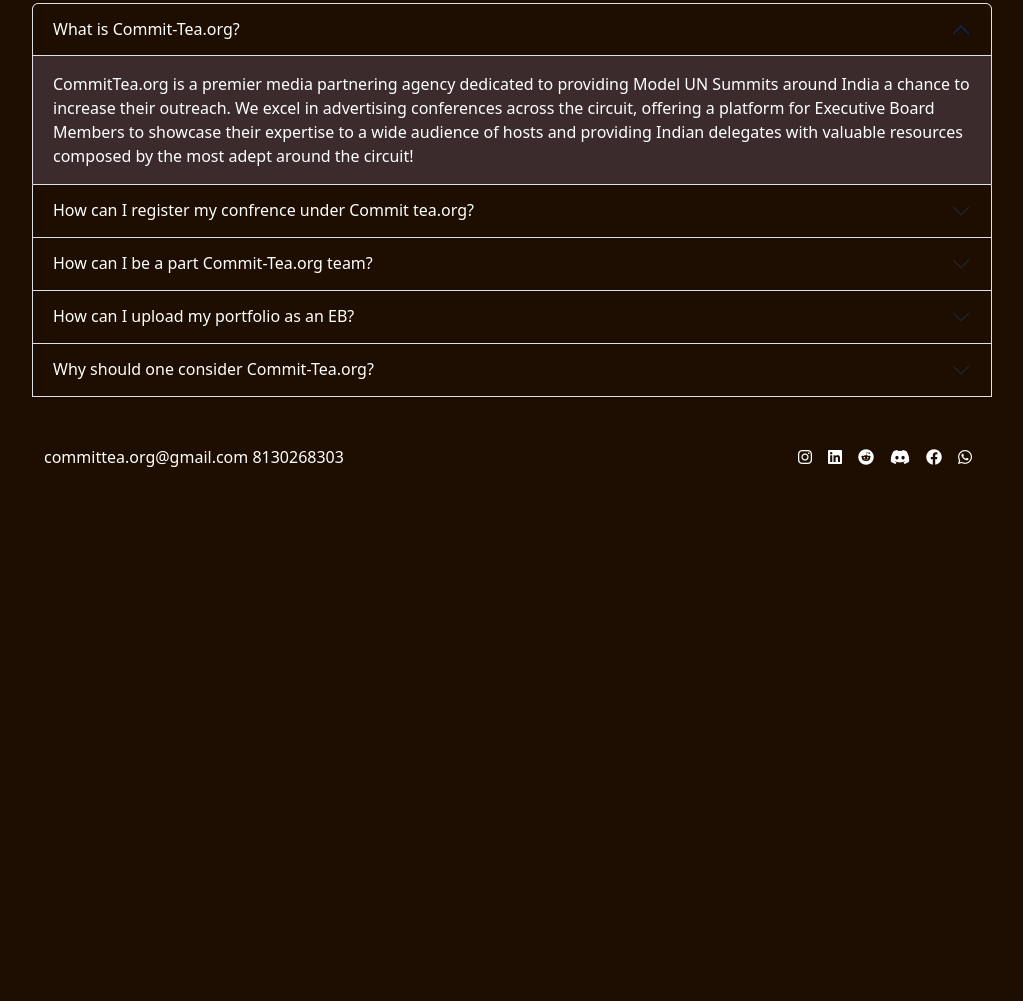
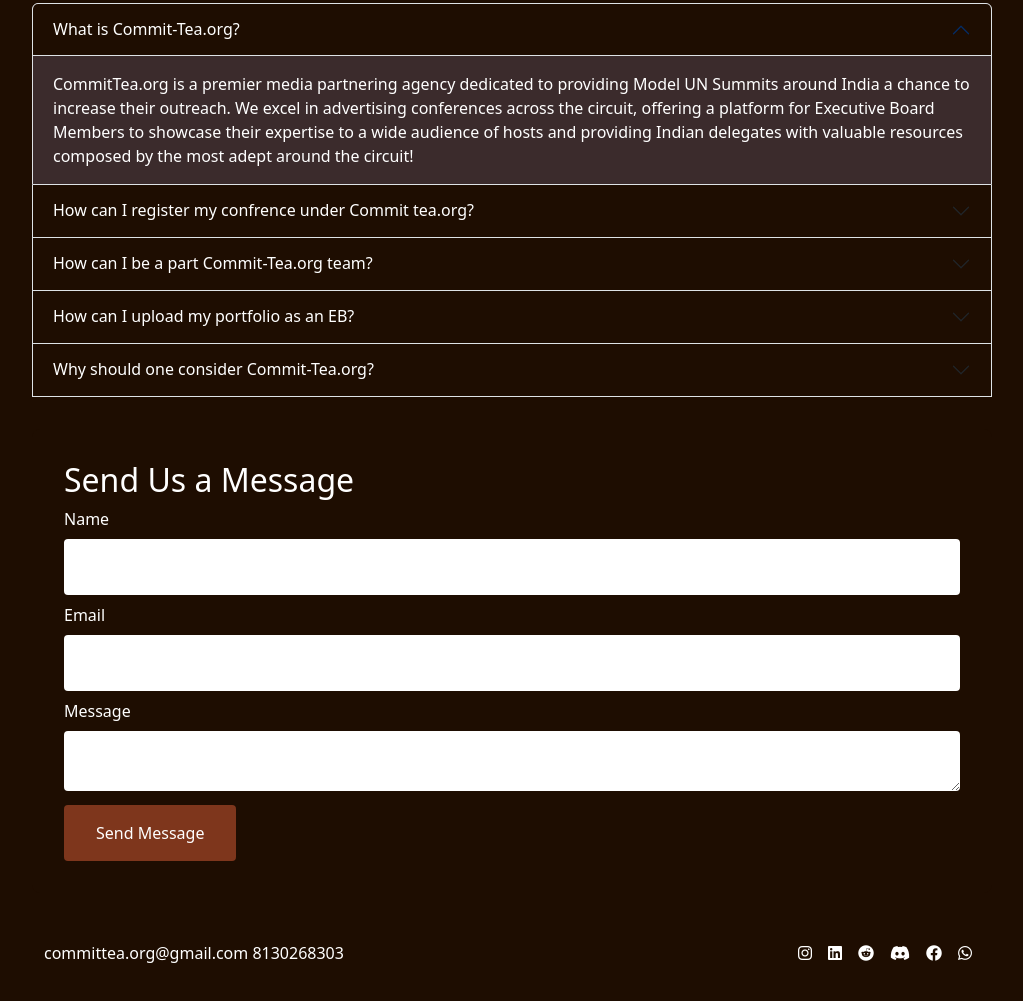
Before and after one commit to ikshitsethi01/commit-tea, a plain HTML site: page faq.html in a window 1280 px wide. Shown: the part 221-1222 px from the top of the page, without its empty margins (128-1151 px from the left). Before the commit the page ends 874 px from the top, so only its background shows below. Drawn offline with Linux system fonts and the light colour scheme.

Commit message:
Update faq.html

```diff
--- a/faq.html
+++ b/faq.html
@@ -71,7 +71,34 @@
   padding: 0px 0px;
   border-radius: 5px;
 }
+  .contact-form {
+      background-color: #333333;
+      color: white;
+      padding: 2rem;
+      margin-top: 2rem;
+      border-radius: 8px;
+    }
 
+    .contact-form input, .contact-form textarea {
+      width: 100%;
+      padding: 1rem;
+      margin: 0.5rem 0;
+      border: none;
+      border-radius: 4px;
+    }
+
+    .contact-form button {
+      padding: 1rem 2rem;
+      border: none;
+      border-radius: 4px;
+      background-color: #7e361c;
+      color: white;
+      cursor: pointer;
+    }
+
+    .contact-form button:hover {
+      background-color: #5b2615;
+    }
 
 
 
@@ -195,6 +222,18 @@
             </div>
           </div>
         </div>
+<div class="contact-form aos-init aos-animate" style="background-color: #1E0D01;/* max-width: 60%; *//* margin-left: 250px; *//* width: 85%; */padding-top: 2rem;/* margin: auto; */" data-aos="fade-up">
+  <h2>Send Us a Message</h2>
+  <form action="https://docs.google.com/forms/d/e/1FAIpQLSelFTBCB0Jc6WBBqTzy9WjTlFsCLQfbKDOQLYloszzdKaY6EA/formResponse" method="post" target="_self" style="width:auto;">
+    <label for="name">Name</label>
+    <input type="text" id="name" name="entry.934205933" required="">
+    <label for="email">Email</label>
+    <input type="email" id="email" name="entry.631066832" required="">
+    <label for="message">Message</label>
+    <textarea id="message" name="entry.146718098" rows="4" required="" style="height: 60px;"></textarea>
+    <button type="submit">Send Message</button>
+  </form>
+</div>
     <div class="container">
       <!-- Include Font Awesome CDN in the head of your HTML -->
 <link rel="stylesheet" href="https://cdnjs.cloudflare.com/ajax/libs/font-awesome/6.1.1/css/all.min.css">
```
